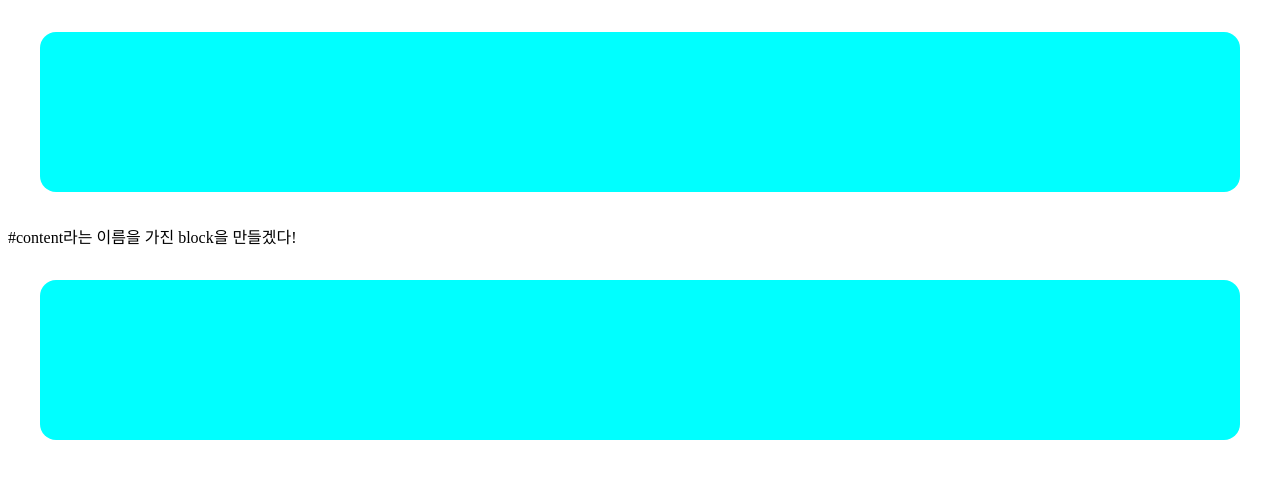
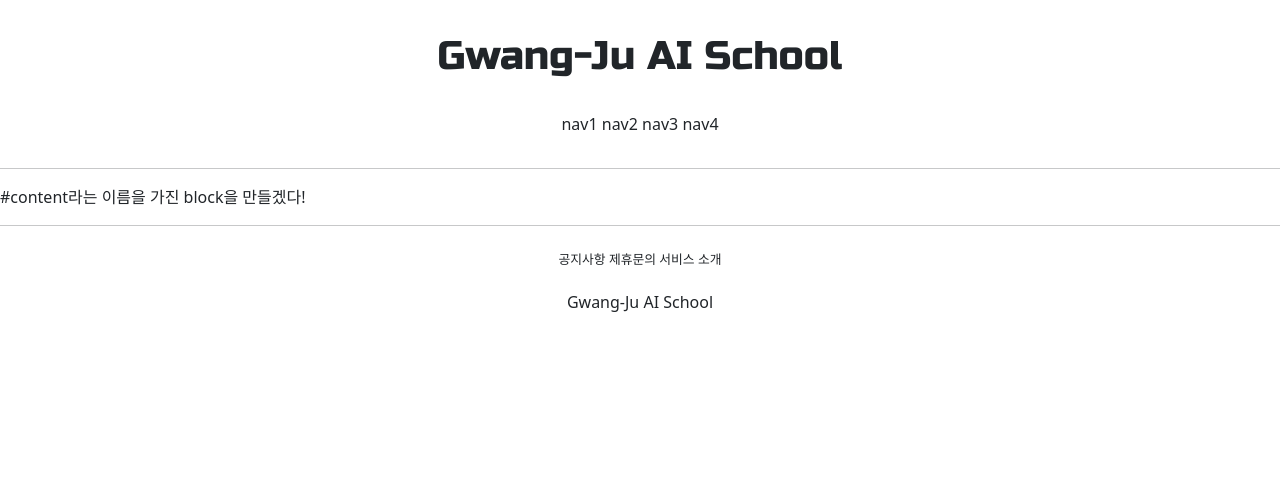
Before and after one commit to Kim-Gwang-Min/django_project, a Django app: template templates/base.html in a window 1280 px wide. Shown: the top 479 px of the page. Run offline with Django 3.2, Linux system fonts and the light colour scheme; the template is opened without the code that fills it, so the values that code supplies are empty.

Commit message:
7/5 Bootstrap Googl_fonts CSS setting

```diff
--- a/djangoProject/settings.py
+++ b/djangoProject/settings.py
@@ -137,6 +137,10 @@ USE_TZ = True
 
 STATIC_URL = '/static/'
 
+STATICFILES_DIRS = [
+    BASE_DIR / "static",
+]
+
 # Default primary key field type
 # https://docs.djangoproject.com/en/3.2/ref/settings/#default-auto-field
 
--- /dev/null
+++ b/static/base.css
@@ -0,0 +1,12 @@
+.header_logo {
+    margin: 2rem 0;
+    font-family: 'Russo One', sans-serif;
+}
+
+.header_button {
+    margin-bottom: 2rem;
+}
+
+.footer_button {
+    font-size: .8rem; margin: 1.5rem;
+}
--- a/templates/base.html
+++ b/templates/base.html
@@ -7,8 +7,12 @@
 
     {% include 'header.html' %}
 
+<hr>
+
     {% block content %}  #content라는 이름을 가진 block을 만들겠다!
     {% endblock %}
+
+<hr>
 
     {% include 'footer.html' %}
 
--- a/templates/footer.html
+++ b/templates/footer.html
@@ -1,3 +1,13 @@
-    <div style="height: 10rem; background-color: aqua; border-radius: 1rem; margin: 2rem" >
+<div style="text-align: center">
+
+    <div class="footer_button">
+        <spam>공지사항</spam>
+        <spam>제휴문의</spam>
+        <spam>서비스 소개</spam>
 
     </div>
+    <div>
+        <h6>Gwang-Ju AI School</h6>
+    </div>
+
+</div>
--- a/templates/head.html
+++ b/templates/head.html
@@ -1,4 +1,18 @@
+{% load static %}
+
 <head>
     <meta charset="UTF-8">
     <title>Title</title>
+
+    {#  BOOTSTRAP LINK  #}
+    <link href="https://cdn.jsdelivr.net/npm/bootstrap@5.0.2/dist/css/bootstrap.min.css" rel="stylesheet" integrity="sha384-EVSTQN3/azprG1Anm3QDgpJLIm9Nao0Yz1ztcQTwFspd3yD65VohhpuuCOmLASjC" crossorigin="anonymous">
+
+    {#  GOOGLE FONTS LINK  #}
+    <link rel="preconnect" href="https://fonts.googleapis.com">
+    <link rel="preconnect" href="https://fonts.gstatic.com" crossorigin>
+    <link href="https://fonts.googleapis.com/css2?family=Russo+One&display=swap" rel="stylesheet">
+
+    {#  STATIC FILES LINK  #}
+    <Link rel="stylesheet" type="text/css" href="{% static 'base.css' %}"
+
 </head>
--- a/templates/header.html
+++ b/templates/header.html
@@ -1,3 +1,13 @@
-    <div style="height: 10rem; background-color: aqua; border-radius: 1rem; margin: 2rem" >
+<div style="text-align: center">
 
+    <div class="header_logo" >
+        <h1>Gwang-Ju AI School</h1>
     </div>
+    <div class="header_button">
+        <spam>nav1</spam>
+        <spam>nav2</spam>
+        <spam>nav3</spam>
+        <spam>nav4</spam>
+    </div>
+
+</div>
```
